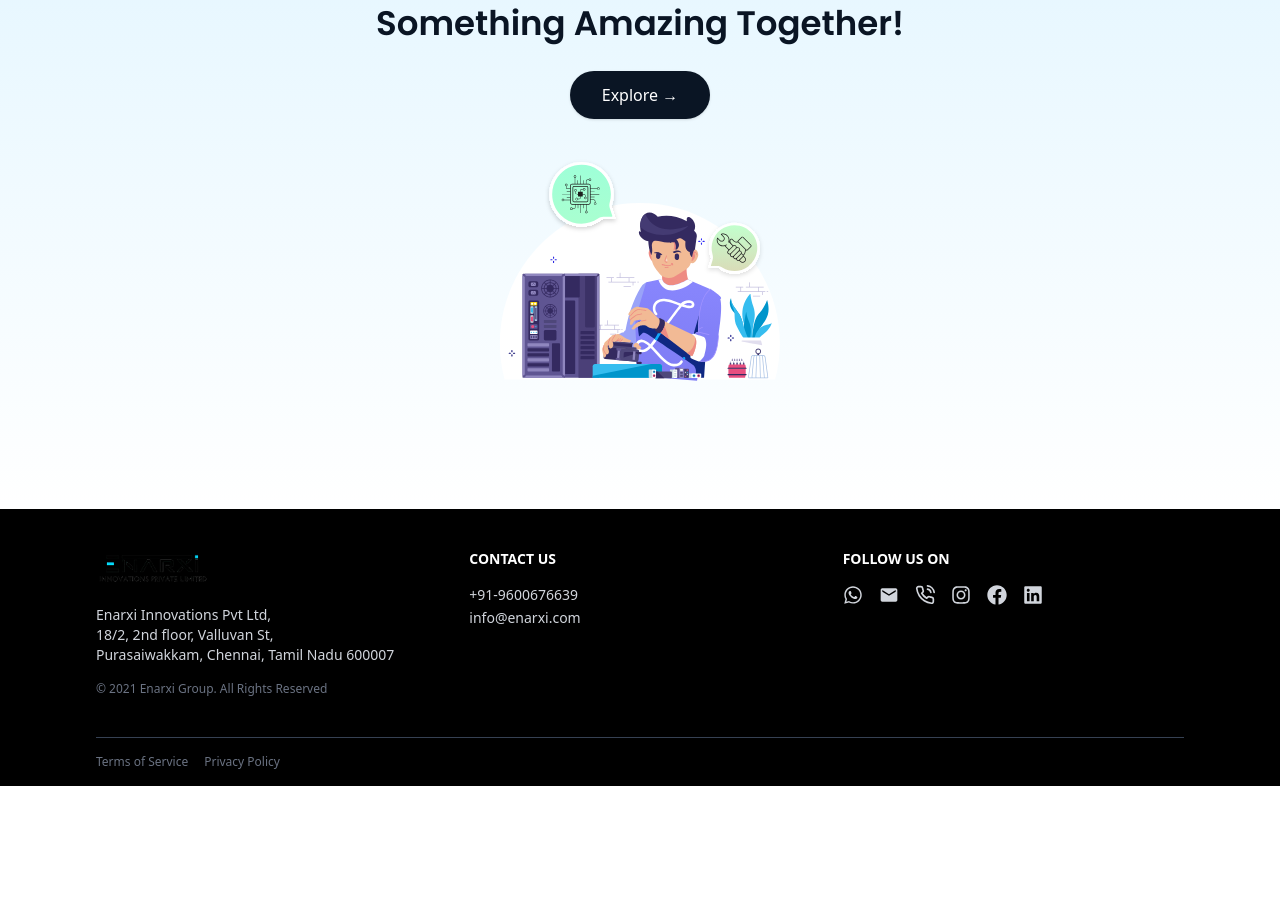
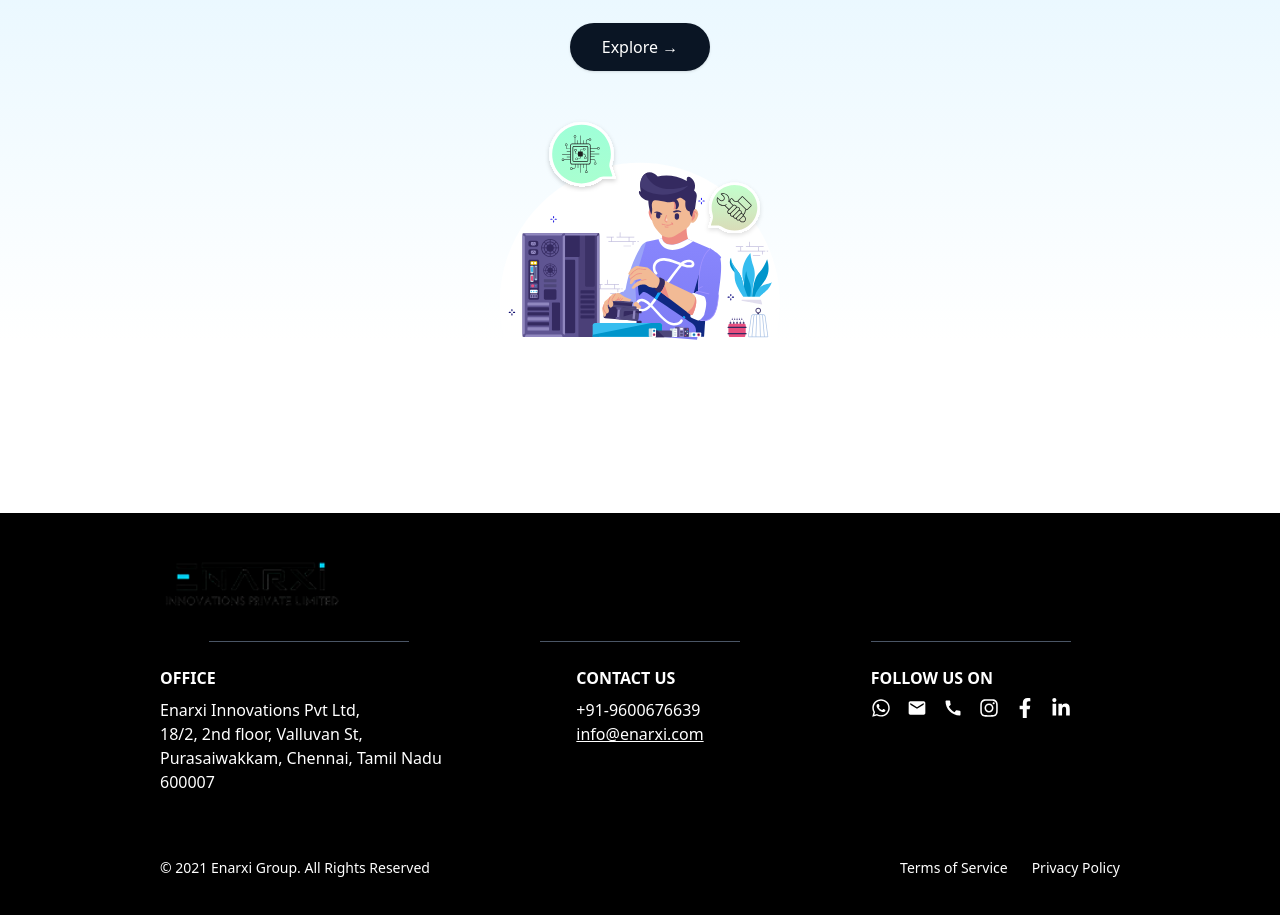
Before and after one commit to Enarxi-Innovations-Private-Limited/enarxi-website, a React (Vite) app: page / in a window 1280 px wide. Shown: the part 287-1202 px from the top of the page. Before the commit the page ends 1073 px from the top, so only its background shows below. Built offline with nearby package versions, Linux system fonts and the light colour scheme.

Commit message:
pull code and pushed from syed computer

```diff
--- a/src/App.jsx
+++ b/src/App.jsx
@@ -5,8 +5,10 @@ import Hero from "./components/Hero";
 function App() {
   return (
     <>
-      <Header />
-      <Hero />
+      <div className="h-screen">
+        <Header />
+        <Hero />
+      </div>
       <Footer />
     </>
   );
--- a/src/components/Footer.jsx
+++ b/src/components/Footer.jsx
@@ -1,53 +1,159 @@
+// import enarxiLogo from "../assets/image.png";
+// import {
+//   FaWhatsapp,
+//   FaInstagram,
+//   FaFacebook,
+//   FaLinkedin,
+// } from "react-icons/fa";
+// import { MdEmail } from "react-icons/md";
+// import { FiPhoneCall } from "react-icons/fi";
+
+// export default function Footer() {
+//   return (
+//     <footer className="bg-black text-white">
+//       <div className="w-[85%] mx-auto py-10 grid grid-cols-1 md:grid-cols-3 gap-8 border-b border-gray-700">
+//         {/* Logo + Office */}
+//         <div>
+//           <img src={enarxiLogo} alt="Enarxi Logo" className="h-10 mb-4" />
+//           <p className="text-gray-300 font-light text-sm mb-4">
+//             Enarxi Innovations Pvt Ltd, <br />
+//             18/2, 2nd floor, Valluvan St, <br />
+//             Purasaiwakkam, Chennai, Tamil Nadu 600007
+//           </p>
+//           <p className="text-gray-500 text-xs">
+//             © 2021 Enarxi Group. All Rights Reserved
+//           </p>
+//         </div>
+
+//         {/* Contact Us */}
+//         <div>
+//           <h4 className="uppercase text-sm font-semibold mb-4">Contact Us</h4>
+//           <p className="text-gray-300 text-sm">+91-9600676639</p>
+//           <a
+//             href="mailto:info@enarxi.com"
+//             className="text-gray-300 text-sm hover:underline"
+//           >
+//             info@enarxi.com
+//           </a>
+//         </div>
+
+//         {/* Social Links */}
+//         <div>
+//           <h4 className="uppercase text-sm font-semibold mb-4">Follow Us On</h4>
+//           <div className="flex space-x-4 text-xl text-gray-300">
+//             <a href="#" className="hover:text-green-500">
+//               <FaWhatsapp />
+//             </a>
+//             <a href="#" className="hover:text-red-500">
+//               <MdEmail />
+//             </a>
+//             <a href="#" className="hover:text-blue-400">
+//               <FiPhoneCall />
+//             </a>
+//             <a href="#" className="hover:text-pink-500">
+//               <FaInstagram />
+//             </a>
+//             <a href="#" className="hover:text-blue-600">
+//               <FaFacebook />
+//             </a>
+//             <a href="#" className="hover:text-blue-500">
+//               <FaLinkedin />
+//             </a>
+//           </div>
+//         </div>
+//       </div>
+
+//       {/* Bottom Links */}
+//       <div className="w-[85%] mx-auto py-4 flex flex-col md:flex-row justify-between text-xs text-gray-500">
+//         <div className="flex space-x-4 mt-2 md:mt-0">
+//           <a href="#" className="hover:underline">
+//             Terms of Service
+//           </a>
+//           <a href="#" className="hover:underline">
+//             Privacy Policy
+//           </a>
+//         </div>
+//       </div>
+//     </footer>
+//   );
+// }
+
+// Footer.jsx;
+
 import enarxiLogo from "../assets/image.png";
-import { FaWhatsapp, FaInstagram, FaFacebook, FaLinkedin } from "react-icons/fa";
-import { MdEmail } from "react-icons/md";
-import { FiPhoneCall } from "react-icons/fi";
+import React from "react";
+import {
+  FaWhatsapp,
+  FaFacebookF,
+  FaLinkedinIn,
+  FaInstagram,
+} from "react-icons/fa";
+import { MdEmail, MdCall } from "react-icons/md";
 
-export default function Footer() {
+const Footer = () => {
   return (
-    <footer className="bg-black text-white">
-      <div className="w-[85%] mx-auto py-10 grid grid-cols-1 md:grid-cols-3 gap-8 border-b border-gray-700">
-        {/* Logo + Office */}
-        <div>
-          <img src={enarxiLogo} alt="Enarxi Logo" className="h-10 mb-4" />
-          <p className="text-gray-300 font-light text-sm mb-4">
-            Enarxi Innovations Pvt Ltd, <br />
-            18/2, 2nd floor, Valluvan St, <br />
+    <footer className="bg-black text-white px-8 md:px-20 py-10 w-full ">
+      <div className="px-20">
+        {/* Logo aligned with Office section but container slightly center */}
+        <div className="flex md:justify-start justify-center mb-6">
+          <img src={enarxiLogo} alt="Enarxi Logo" className="h-12 md:h-16" />
+        </div>
+
+        {/* Top Border Lines above each section */}
+        <div className="grid grid-cols-1 md:grid-cols-3 gap-8 mt-6 mb-6 justify-center">
+          <div className="border-t border-gray-600 w-full md:w-[200px] mx-auto"></div>
+          <div className="border-t border-gray-600 w-full md:w-[200px] mx-auto"></div>
+          <div className="border-t border-gray-600 w-full md:w-[200px] mx-auto"></div>
+        </div>
+
+        {/* Sections slightly center aligned */}
+        <div className="grid grid-cols-1 md:grid-cols-3 gap-8 mt-4 text-left md:text-left justify-items-center">
+          {/* Office */}
+          <div className="md:justify-self-start">
+            <h3 className="font-bold mb-2 text-white">OFFICE</h3>
+            <p>
+              Enarxi Innovations Pvt Ltd,
+              <br />
+              18/2, 2nd floor, Valluvan St,
+              <br />
               Purasaiwakkam, Chennai, Tamil Nadu 600007
             </p>
-          <p className="text-gray-500 text-xs">© 2021 Enarxi Group. All Rights Reserved</p>
           </div>
 
           {/* Contact Us */}
           <div>
-          <h4 className="uppercase text-sm font-semibold mb-4">Contact Us</h4>
-          <p className="text-gray-300 text-sm">+91-9600676639</p>
-          <a href="mailto:info@enarxi.com" className="text-gray-300 text-sm hover:underline">
-            info@enarxi.com
-          </a>
+            <h3 className="font-bold mb-2">CONTACT US</h3>
+            <p>+91-9600676639</p>
+            <p className="underline cursor-pointer">info@enarxi.com</p>
           </div>
 
-        {/* Social Links */}
+          {/* Follow Us */}
           <div>
-          <h4 className="uppercase text-sm font-semibold mb-4">Follow Us On</h4>
-          <div className="flex space-x-4 text-xl text-gray-300">
-            <a href="#" className="hover:text-green-500"><FaWhatsapp /></a>
-            <a href="#" className="hover:text-red-500"><MdEmail /></a>
-            <a href="#" className="hover:text-blue-400"><FiPhoneCall /></a>
-            <a href="#" className="hover:text-pink-500"><FaInstagram /></a>
-            <a href="#" className="hover:text-blue-600"><FaFacebook /></a>
-            <a href="#" className="hover:text-blue-500"><FaLinkedin /></a>
+            <h3 className="font-bold mb-2">FOLLOW US ON</h3>
+            <div className="flex gap-4 mt-2 text-xl justify-center md:justify-start">
+              <FaWhatsapp className="cursor-pointer" />
+              <MdEmail className="cursor-pointer" />
+              <MdCall className="cursor-pointer" />
+              <FaInstagram className="cursor-pointer" />
+              <FaFacebookF className="cursor-pointer" />
+              <FaLinkedinIn className="cursor-pointer" />
             </div>
           </div>
         </div>
 
-      {/* Bottom Links */}
-      <div className="w-[85%] mx-auto py-4 flex flex-col md:flex-row justify-between text-xs text-gray-500">
-        <div className="flex space-x-4 mt-2 md:mt-0">
-          <a href="#" className="hover:underline">Terms of Service</a>
-          <a href="#" className="hover:underline">Privacy Policy</a>
+        {/* Bottom Row (already correct) */}
+        <div className="flex flex-col md:flex-row justify-between items-center text-sm mt-10 pt-6">
+          <p className="mb-4 md:mb-0">
+            © 2021 Enarxi Group. All Rights Reserved
+          </p>
+          <div className="flex gap-6">
+            <p className="cursor-pointer">Terms of Service</p>
+            <p className="cursor-pointer">Privacy Policy</p>
+          </div>
         </div>
       </div>
     </footer>
   );
-}
+};
+
+export default Footer;
--- a/src/components/Hero.jsx
+++ b/src/components/Hero.jsx
@@ -2,9 +2,9 @@ import heroImage from "../assets/heroImage.svg";
 
 const Hero = () => {
   return (
-    <div className="min-h-[90vh] bg-gradient-to-b from-[#DEF4FF] to-white flex flex-col items-center justify-center text-center px-4">
+    <div className="bg-gradient-to-b from-[#DEF4FF] to-white flex flex-col items-center text-center justify-center px-4">
       {/* text */}
-      <p className="text-[#1840A7]  capitalize text-[24px] font-noto">
+      <p className="text-[#1840A7] capitalize text-[24px] font-noto mt-20">
         Don't just dream it, build it
       </p>
       <h1 className=" font-semibold text-[#0A1524] max-w-4xl text-2xl md:text-[34px] font-poppins leading-snug capitalize">
@@ -18,7 +18,7 @@ const Hero = () => {
       </div>
 
       {/* image */}
-      <div className="mt-10 w-full flex justify-center cursor- ">
+      <div className="mt-12 w-full flex justify-center">
         <img src={heroImage} alt="heroImage" className="w-1/4 h-auto " />
       </div>
     </div>
--- a/src/index.css
+++ b/src/index.css
@@ -6,4 +6,28 @@
 @theme {
   --font-poppins: "Poppins", sans-serif;
   --font-noto: "Noto+Sans+JP", sans-serif;
+
+    --color-footer-background: rgb(20, 22, 26);
+  --color-blacky:rgb(30, 32, 36);
+  --color-footer-foreground: rgb(217, 217, 217);
+  --color-footer-muted: rgb(153, 153, 153);
+  --color-footer-brand: rgb(255, 255, 255);
+  --color-footer-border: rgb(44, 49, 58)
 }
+
+@layer components {
+  .footer {
+    /* Use matching variables with the --color-* prefix */
+    background-color: hsl(var(--color-footer-background));
+    color: hsl(var(--color-footer-foreground));
+    border-top: 1px solid hsl(var(--color-footer-border));
+    padding: 2rem;
+  }
+  .footer-muted {
+    color: hsl(var(--color-footer-muted));
+  }
+  .footer-brand {
+    color: hsl(var(--color-footer-brand));
+    font-weight: bold;
+  }
+}
```
Lines whose indentation alone changed are shown as unchanged.
